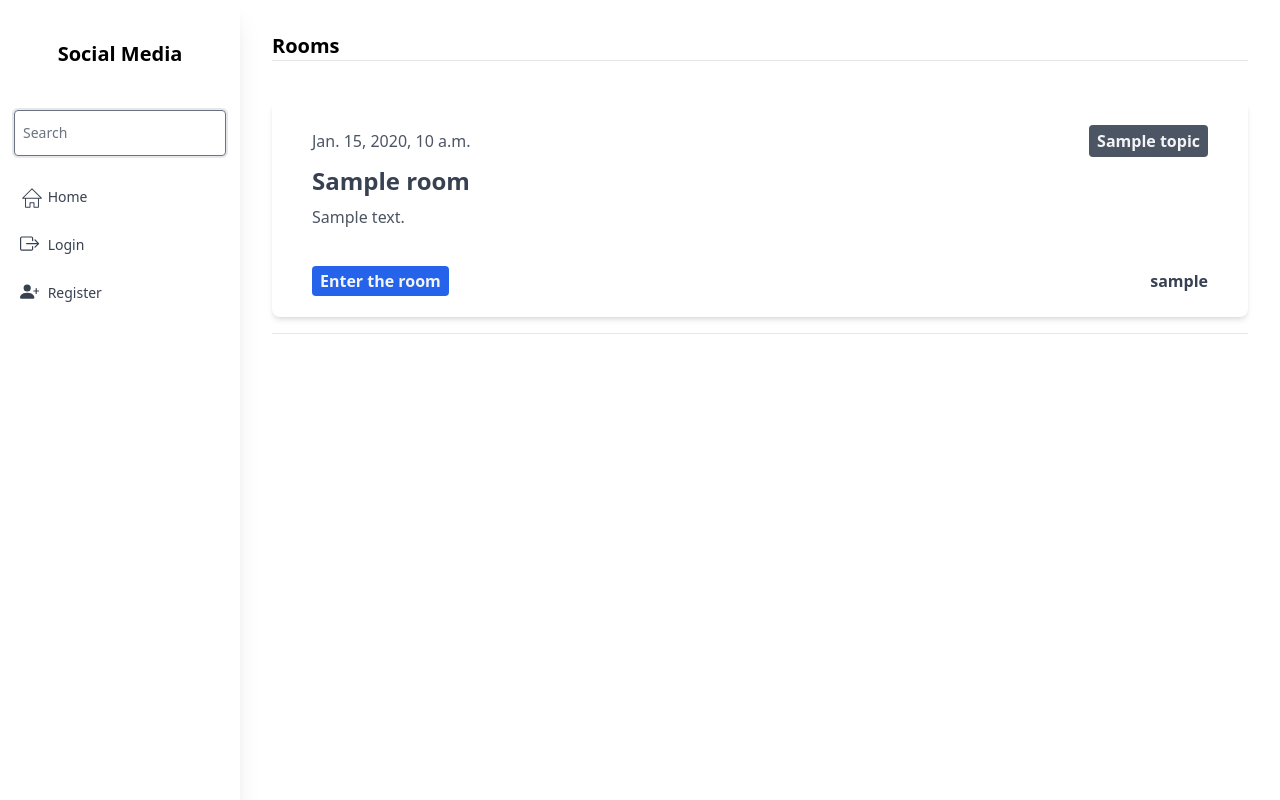
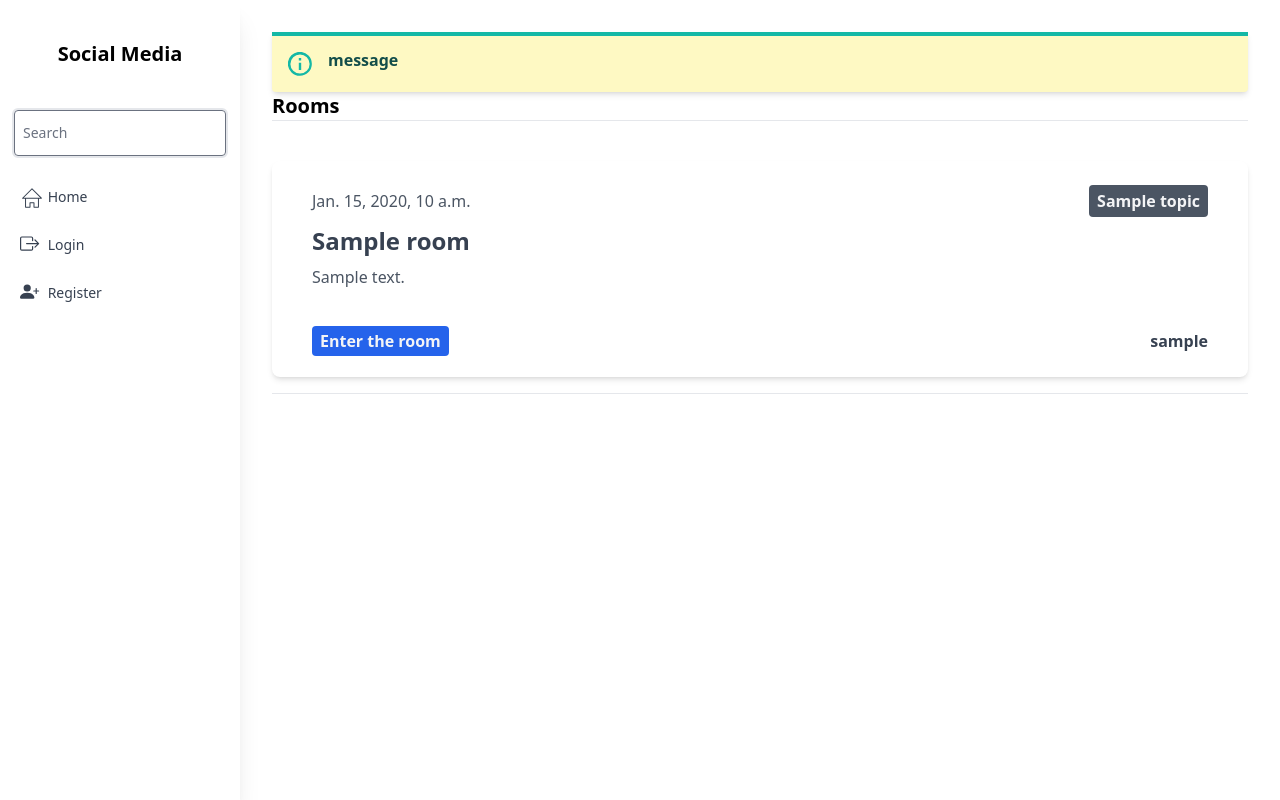
Before and after one commit to solo7899/social-media-demo, a Django app: page / in a window 1280 px wide. Run offline with Django 4.2, Linux system fonts and the light colour scheme; tables that the repository leaves empty hold one stand-in row (values such as "Sample post"); one stand-in notice (Sample message) is shown; some libraries are stand-ins or nearby versions.

Commit message:
addign flash messages to the project

```diff
--- a/media/models.py
+++ b/media/models.py
@@ -8,7 +8,7 @@ class Room(models.Model):
     topic = models.ForeignKey("Topic", on_delete=models.SET_NULL, null=True)
     name = models.CharField(max_length=200)
     description = models.TextField(null=True, blank=True)
-    participants = models.ManyToManyField(User, related_name="participants", blank=True, null=True)
+    participants = models.ManyToManyField(User, related_name="participants", blank=True)
     update_at = models.DateTimeField(auto_now=True)
     created_at = models.DateTimeField(auto_now_add=True)
 
--- a/templates/base.html
+++ b/templates/base.html
@@ -15,8 +15,19 @@
   <body class="flex">
     <div class="">{% include 'navbar.html' %}</div>
     <div class="grow p-8">
-      {% if messages %} {% for message in messages %} {% comment %} put flash
-      messages here {% endcomment %} {% endfor %} {% endif %} {% block body %}
+      {% if messages %} {% for message in messages %}
+      <div class="bg-yellow-100 border-t-4 border-teal-500 rounded-b text-teal-900 px-4 py-3 shadow-md" role="alert">
+        <div class="flex">
+          <div class="py-1"><svg class="fill-current h-6 w-6 text-teal-500 mr-4" xmlns="http://www.w3.org/2000/svg" viewBox="0 0 20 20"><path d="M2.93 17.07A10 10 0 1 1 17.07 2.93 10 10 0 0 1 2.93 17.07zm12.73-1.41A8 8 0 1 0 4.34 4.34a8 8 0 0 0 11.32 11.32zM9 11V9h2v6H9v-4zm0-6h2v2H9V5z"/></svg></div>
+          <div>
+            <p class="font-bold">message</p>
+          </div>
+        </div>
+      </div>
+      {% endfor %}
+      {% endif %}
+      {% block body %}
+
       {% endblock %}
 
     </div>
--- a/theme/static/css/dist/styles.css
+++ b/theme/static/css/dist/styles.css
@@ -738,10 +738,6 @@ select {
   position: static;
 }
 
-.fixed {
-  position: fixed;
-}
-
 .absolute {
   position: absolute;
 }
@@ -789,6 +785,10 @@ select {
   margin-bottom: 1rem;
 }
 
+.mr-4 {
+  margin-right: 1rem;
+}
+
 .mt-10 {
   margin-top: 2.5rem;
 }
@@ -879,30 +879,6 @@ select {
 
 .w-full {
   width: 100%;
-}
-
-.w-80 {
-  width: 20rem;
-}
-
-.w-1 {
-  width: 0.25rem;
-}
-
-.w-1\/6 {
-  width: 16.666667%;
-}
-
-.w-5\/6 {
-  width: 83.333333%;
-}
-
-.w-4\/6 {
-  width: 66.666667%;
-}
-
-.w-4\/5 {
-  width: 80%;
 }
 
 .grow {
@@ -989,6 +965,11 @@ select {
   border-radius: 0.375rem;
 }
 
+.rounded-b {
+  border-bottom-right-radius: 0.25rem;
+  border-bottom-left-radius: 0.25rem;
+}
+
 .rounded-br-md {
   border-bottom-right-radius: 0.375rem;
 }
@@ -1007,6 +988,10 @@ select {
 
 .border-2 {
   border-width: 2px;
+}
+
+.border-t-4 {
+  border-top-width: 4px;
 }
 
 .border-gray-200 {
@@ -1014,6 +999,11 @@ select {
   border-color: rgb(229 231 235 / var(--tw-border-opacity));
 }
 
+.border-teal-500 {
+  --tw-border-opacity: 1;
+  border-color: rgb(20 184 166 / var(--tw-border-opacity));
+}
+
 .bg-blue-600 {
   --tw-bg-opacity: 1;
   background-color: rgb(37 99 235 / var(--tw-bg-opacity));
@@ -1052,6 +1042,11 @@ select {
 .bg-white {
   --tw-bg-opacity: 1;
   background-color: rgb(255 255 255 / var(--tw-bg-opacity));
+}
+
+.bg-yellow-100 {
+  --tw-bg-opacity: 1;
+  background-color: rgb(254 249 195 / var(--tw-bg-opacity));
 }
 
 .fill-current {
@@ -1085,6 +1080,11 @@ select {
   padding-right: 0.75rem;
 }
 
+.px-4 {
+  padding-left: 1rem;
+  padding-right: 1rem;
+}
+
 .px-6 {
   padding-left: 1.5rem;
   padding-right: 1.5rem;
@@ -1240,6 +1240,11 @@ select {
 .text-teal-600 {
   --tw-text-opacity: 1;
   color: rgb(13 148 136 / var(--tw-text-opacity));
+}
+
+.text-teal-900 {
+  --tw-text-opacity: 1;
+  color: rgb(19 78 74 / var(--tw-text-opacity));
 }
 
 .text-white {
```
